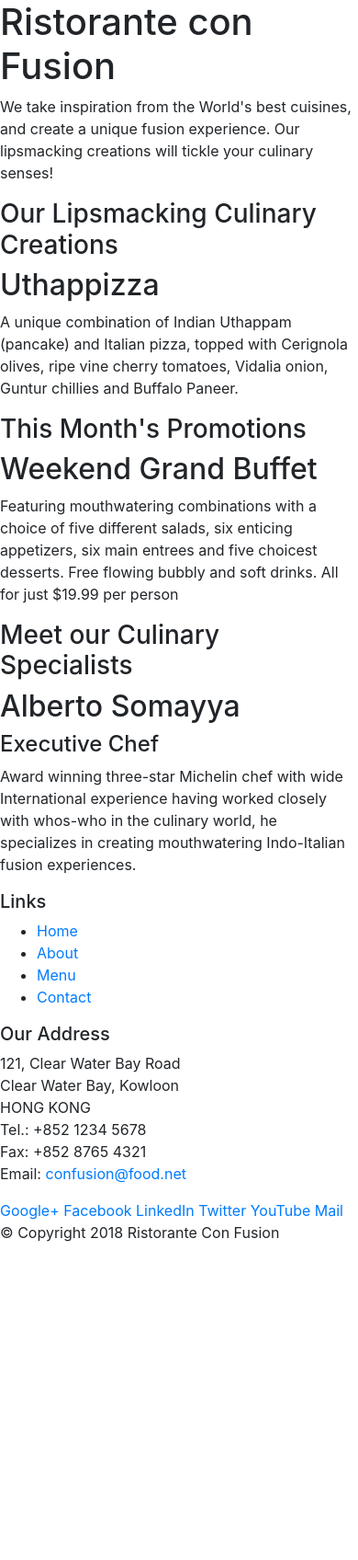
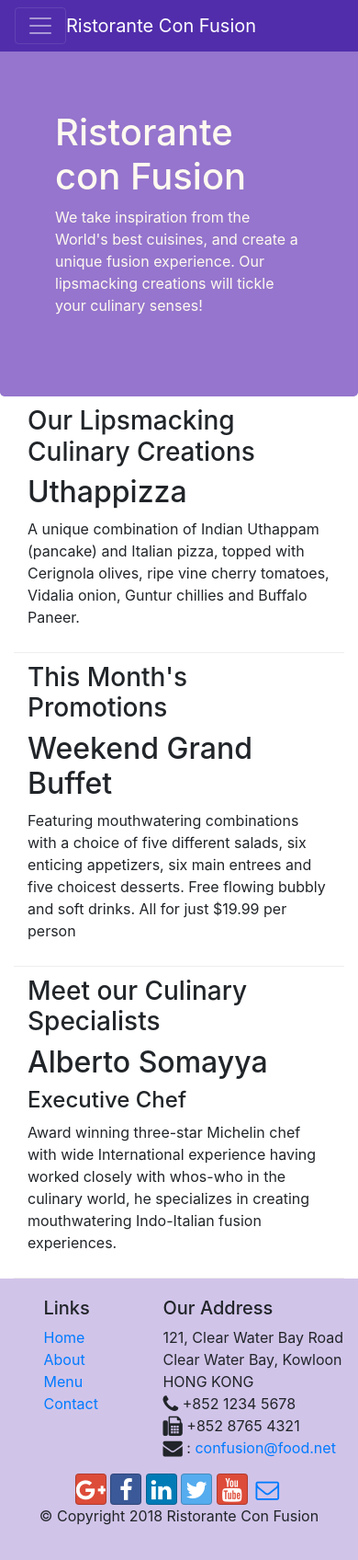
Before and after one commit to hritiksingh580/RCFusion, a website: page index.html in a window 390 px wide. Shown: the whole page at 92% size. Before the commit the page ends 1368 px from the top, so only its background shows below. Drawn offline with nearby package versions, Linux system fonts and the light colour scheme.

Commit message:
Button Complete

```diff
--- /dev/null
+++ b/css/style.css
@@ -0,0 +1,39 @@
+.row-header {
+    margin: 0px auto;
+    padding: 0px auto;
+}
+
+.row-content{
+    margin: 0px auto;
+    padding: 10px 0px 10px 0px;
+    border-bottom: 1px ridge;
+    min-height: 100px;
+}
+
+.footer{
+    background-color: #d1c4E9;
+    margin: 0px auto;
+    padding: 20px 0px 20px 0px;
+}
+
+.jumbotron{
+    padding: 70px 30px 70px 30px;
+    margin: 0px auto;
+    background: #9575CD;
+    color: floralwhite;
+}
+
+
+.address{
+    font-size: 80px;
+    margin: 0px;
+    color: #0f0f0f;
+}
+
+body{
+    padding: 50px 0px 0px 0px;
+    z-index: 0;
+}
+.navbar-dark{
+    background-color: #512dab;
+}
--- a/index.html
+++ b/index.html
@@ -9,51 +9,72 @@
 
         <!-- Bootstrap CSS -->
         <link rel="stylesheet" href="node_modules/bootstrap/dist/css/bootstrap.min.css">
-    <title>Ristorante Con Fusion</title>
+        <link rel="stylesheet" href="node_modules/font-awesome/css/font-awesome.min.css">
+        <link rel="stylesheet" href="node_modules/bootstrap-social/bootstrap-social.css">
+        <link rel="stylesheet" href="css/style.css">
+        <title>Ristorante Con Fusion</title>
 </head>
 
 <body>
+    <nav class="navbar navbar-dark navbar-expand-sm fixed-top">
+        <div class="container">
+            <button class="navbar-toggler" type="button" data-toggle="collapse" data-target="#Navbar">
+                <span class="navbar-toggler-icon"></span>
+            </button>
+            <a class="navbar-brand mr-auto" href="#">Ristorante Con Fusion</a>
+            <div class="collapse navbar-collapse" id="Navbar">
+                <ul class="navbar-nav mr-auto">
+                    <li class="nav-item active"><a class="nav-link" href="#"><span class="fa fa-home fa-lg"></span> Home</a></li>
+                    <li class="nav-item"><a class="nav-link" href="./aboutus.html"><span class="fa fa-info fa-lg"></span> About</a></li>
+                    <li class="nav-item"><a class="nav-link" href="#"><span class="fa fa-list fa-lg"></span> Menu</a></li>
+                    <li class="nav-item"><a class="nav-link" href="./contactus.html"><span class="fa fa-address-card fa-lg"></span> Contact</a></li>
+                </ul>
+            </div>
 
-    <header>
-        <div>
-            <div>
-                <div>
+        </div>
+
+    </nav>
+
+    <header class="jumbotron">
+        <div class="container">
+            <div class="row row-header">
+                <div class="col-12 col-sm-6">
                     <h1>Ristorante con Fusion</h1>
                     <p>We take inspiration from the World's best cuisines, and create a unique fusion experience. Our lipsmacking creations will tickle your culinary senses!</p>
                 </div>
-                <div>
+                <div class="col-12 col-sm">
                 </div>
             </div>
         </div>
     </header>
 
-    <div>
-        <div>
-            <div>
+    <div class="container">
+        <div class="row row-content align-item-center">
+            <div class="col-12 col-sm-4 order-sm-last col-md-3">
                 <h3>Our Lipsmacking Culinary Creations</h3>
             </div>
-            <div>
+            <div class="col col-sm order-sm-first col-md">
                 <h2>Uthappizza</h2>
                 <p>A unique combination of Indian Uthappam (pancake) and Italian pizza, topped with Cerignola olives, ripe vine cherry tomatoes, Vidalia onion, Guntur chillies and Buffalo Paneer.</p>
             </div>
         </div>
 
 
-        <div>
-            <div>
+        <div class="row row-content align-item-center">
+            <div class="col-12 col-sm-4 col-md-3">
                 <h3>This Month's Promotions</h3>
             </div>
-            <div>
+            <div class="col col-sm col-md">
                 <h2>Weekend Grand Buffet</h2>
                 <p>Featuring mouthwatering combinations with a choice of five different salads, six enticing appetizers, six main entrees and five choicest desserts. Free flowing bubbly and soft drinks. All for just $19.99 per person </p>
             </div>
         </div>
 
-        <div>
-            <div>
+        <div class="row row-content align-item-center">
+            <div class="col-12 col-sm-4 order-sm-last col-md-3">
                 <h3>Meet our Culinary Specialists</h3>
             </div>
-            <div>
+            <div class="col col-sm order-sm-first col-md">
                 <h2>Alberto Somayya</h2>
                 <h4>Executive Chef</h4>
                 <p>Award winning three-star Michelin chef with wide International experience having worked closely with whos-who in the culinary world, he specializes in creating mouthwatering Indo-Italian fusion experiences. </p>
@@ -61,42 +82,42 @@
         </div>
     </div>
 
-    <footer>
-        <div>
-            <div>
-                <div>
+    <footer class="footer">
+        <div class="container">
+            <div class="row ">
+                <div class="col-4 offset-1 col-sm-2">
                     <h5>Links</h5>
-                    <ul>
+                    <ul class="list-unstyled">
                         <li><a href="#">Home</a></li>
-                        <li><a href="#">About</a></li>
+                        <li><a href="./aboutus.html">About</a></li>
                         <li><a href="#">Menu</a></li>
-                        <li><a href="#">Contact</a></li>
+                        <li><a href="./contactus.html">Contact</a></li>
                     </ul>
                 </div>
-                <div>
+                <div class="col-7 col-sm-5">
                     <h5>Our Address</h5>
                     <address>
 		              121, Clear Water Bay Road<br>
 		              Clear Water Bay, Kowloon<br>
 		              HONG KONG<br>
-		              Tel.: +852 1234 5678<br>
-		              Fax: +852 8765 4321<br>
-		              Email: <a href="mailto:confusion@food.net">confusion@food.net</a>
+		              <i class="fa fa-phone fa-lg"></i> +852 1234 5678<br>
+		              <i class="fa fa-fax fa-lg"></i> +852 8765 4321<br>
+                      <i class="fa fa-envelope fa-lg"></i> : <a href="mailto:confusion@food.net">confusion@food.net</a>
 		           </address>
                 </div>
-                <div>
-                    <div>
-                        <a href="http://google.com/+">Google+</a>
-                        <a href="http://www.facebook.com/profile.php?id=">Facebook</a>
-                        <a href="http://www.linkedin.com/in/">LinkedIn</a>
-                        <a href="http://twitter.com/">Twitter</a>
-                        <a href="http://youtube.com/">YouTube</a>
-                        <a href="mailto:">Mail</a>
+                <div class="col-12 col-sm-4 align-self-center">
+                    <div class="text-center">
+                        <a class="btn btn-social-icon btn-google" href="http://google.com/+"><i class="fa fa-google-plus fa-lg"></i></a>
+                        <a class="btn btn-social-icon btn-facebook" href="http://www.facebook.com/profile.php?id="><i class="fa fa-facebook fa-lg"></i></a>
+                        <a class="btn btn-social-icon btn-linkedin" href="http://www.linkedin.com/in/"><i class="fa fa-linkedin fa-lg"></i></a>
+                        <a class="btn btn-social-icon btn-twitter" href="http://twitter.com/"><i class="fa fa-twitter fa-lg"></i></a>
+                        <a class="btn btn-social-icon btn-google" href="http://youtube.com/"><i class="fa fa-youtube fa-lg"></i></a>
+                        <a class="btn btn-social-icon" href="mailto:"><i class="fa fa-envelope-o fa-lg"></i></a>
                     </div>
                 </div>
            </div>
-           <div>
-                <div>
+           <div class="row justify-content-center">
+                <div class="col-auto">
                     <p>© Copyright 2018 Ristorante Con Fusion</p>
                 </div>
            </div>
--- a/package.json
+++ b/package.json
@@ -15,6 +15,8 @@
   },
   "dependencies": {
     "bootstrap": "^4.0.0",
+    "bootstrap-social": "^5.1.1",
+    "font-awesome": "^4.7.0",
     "jquery": "^3.3.1",
     "popper.js": "^1.12.9"
   }
```
Also changed, not shown: aboutus.html (added, +137 -0 lines), contactus.html (added, +151 -0 lines), 1 other file.
